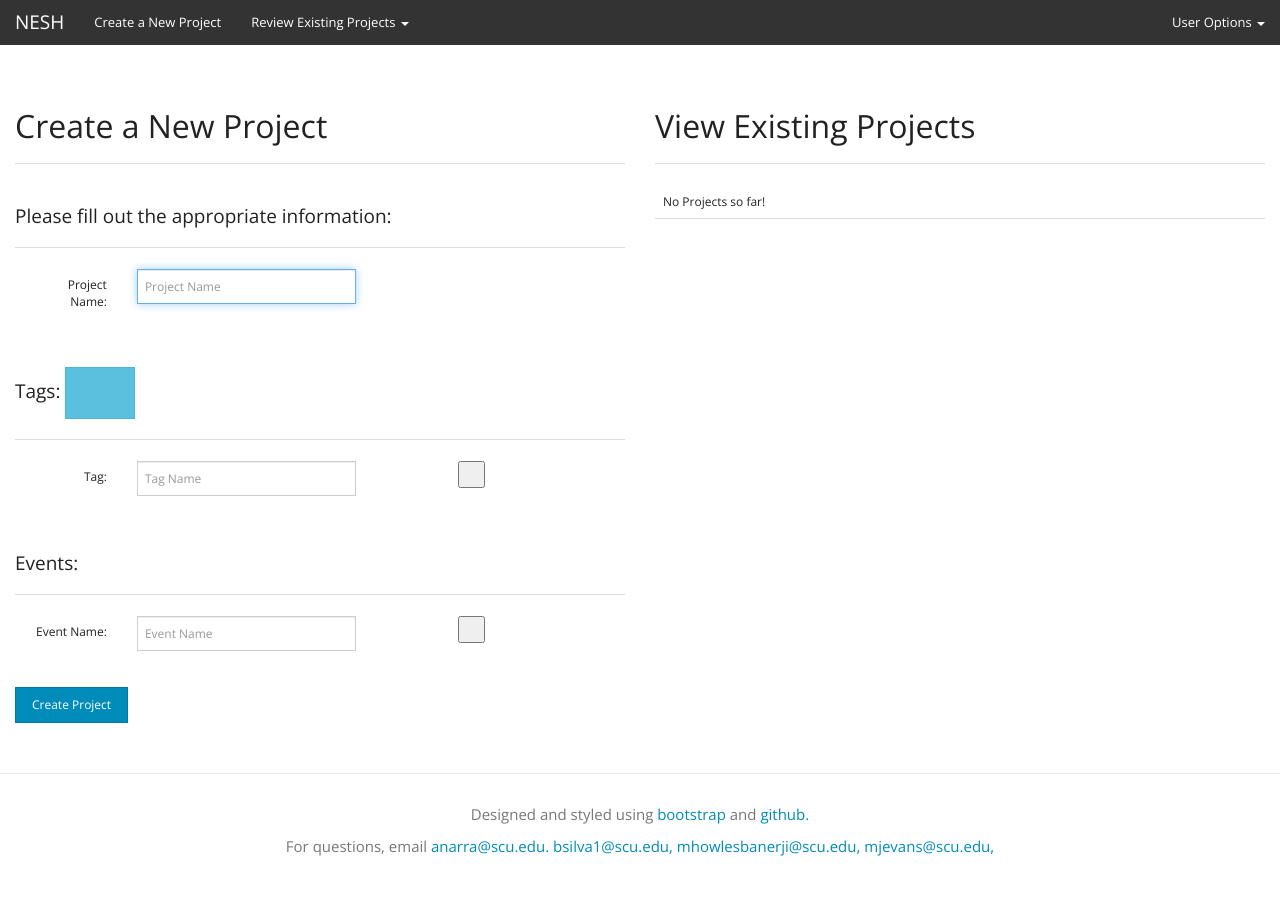
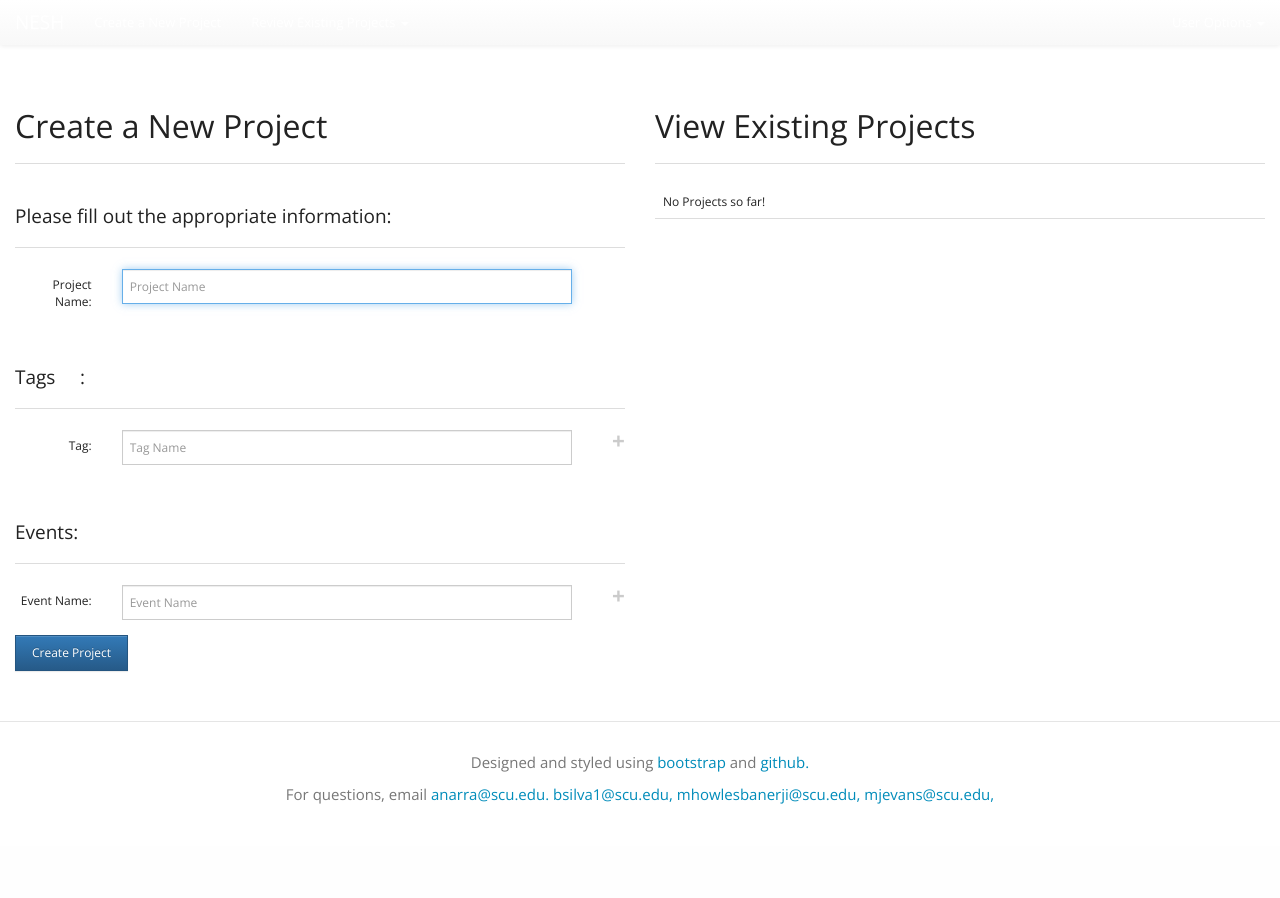
Before and after one commit to mjevans93308/NESH, a PHP site: page /basicPages/first.php in a window 1280 px wide. After the commit the page ends 804 px from the top, so only its background shows below. Run offline with PHP 8.4, Linux system fonts and the light colour scheme; the visitor is signed in with stand-in values (Sample User, id 1); data that the repository does not hold is empty; some libraries are stand-ins or nearby versions; some web fonts are replaced.

Commit message:
Changed the CSS of form on first.php

```diff
--- a/html/basicPages/first.php
+++ b/html/basicPages/first.php
@@ -14,7 +14,7 @@
     <link rel="stylesheet" type="text/css" href="../styles/bootstrap.css">
     <link rel="stylesheet" type="text/css" href="../styles/addon.css">
     <link href="//netdna.bootstrapcdn.com/bootstrap/3.0.0/css/bootstrap-glyphicons.css" rel="stylesheet">
-
+    <link rel="stylesheet" href="//netdna.bootstrapcdn.com/bootstrap/3.1.1/css/bootstrap-theme.min.css">
 </head>
 
 <body>
@@ -82,43 +82,58 @@
         		</div>
 
         		<div class="page-header"><h4>Please fill out the appropriate information:</h4></div>
-        			<form name="newproj" class="form-horizontal" action="../php/projMgmt.php?newproj" method="post">
-						<div class="form-group col-sm-9">
-                        	<label for="projectName" class="col-sm-3 control-label">Project Name:</label>
-                    		<div class="col-sm-7">
+        			<form name="newproj" class="form-horizontal" role="form" action="../php/projMgmt.php?newproj" method="post">
+						<div class="form-group">
+                        	<label for="projectName" class="col-sm-2 control-label">Project Name:</label>
+                    		<div class="col-sm-9">
                       	<input class="form-control" name="projectName" autofocus required="" placeholder="Project Name">
                      		</div>
                       </div>
                       <div style="clear:both"></div>
+
+                     <!--**********************************************************************************
+                     *                     This is the section for Tags                                   *
+                     ***********************************************************************************-->
                 		<div class="page-header">
-                        <h4>Tags:	<button type="button" class="btn btn-info"><span class="glyphicon glyphicon-question-sign"></span></button></h4>
+                        <h4>Tags	<a href="#" class="tip" data-toggle="tooltip" data-placement="right" title="" data-original-title="These are tags universal to the Project! Only 5 Tags are allowed.">
+<span class="glyphicon glyphicon-question-sign"/>
+</a>
+							:</h4>
                       </div>
-                      <div id="dynamicTags">
-                      	<div class="form-group col-sm-9">
-                      		<label for="tag1" class="col-sm-3 control-label">Tag:</label>
-                      		<div class="col-sm-7">
+                      <div id="dynamicTags" >
+                      	<div class="form-group" id="tag1">
+                      		<label for="tag1" class="col-sm-2 control-label">Tag:</label>
+                        		<div class="col-sm-9">
                     				<input class="form-control" name="tag1" id="tag1" placeholder="Tag Name">
+                         		</div>
+                         		<div class="col-sm-1">
+                        			<button type="button" class="close" onClick="addTags('dynamicTags')">&#43;</button>
                       		</div>
                       	</div>
                       </div>
-                    	<div class="col-sm-1">
-                     		 <button type="button" onClick="addTags('dynamicTags')" style="float:left;"><span class="glyphicon glyphicon-plus-sign"></span></button>
-                      </div>
                       <div style="clear:both"></div>
+
+
+                       <!--**********************************************************************************
+                       *                     This is the section for Events                                 *
+                       ************************************************************************************-->
                       <div class="page-header"><h4>Events:</h4></div>
                       <div id="dynamicEvents">
-                      	<div class="form-group col-sm-9">
-                				<label for="eventName1" class="col-sm-3 control-label">Event Name:</label>
-                         		<div class="col-sm-7">
+                      	<div class="form-group" id="event1">
+                				<label for="eventName1" class="col-sm-2 control-label">Event Name:</label>
+                       		<div class="col-sm-9">
                             		<input class="form-control" name="event1" id="event1" placeholder="Event Name">
+                        		</div>
+                        		<div class="col-sm-1">
+                         			<button type="button" class="close" onClick="addEvents('dynamicEvents')">&#43;</button>
                       		</div>
                          	</div>
                       </div>
-                      <div class="col-sm-1">
-                      	<button type="button" onClick="addEvents('dynamicEvents')" style="float:left;"><span class= "glyphicon glyphicon-plus-sign" ></span></button>
-                       </div>
                       <div style="clear:both;"></div>
-                      <br />
+
+                      <!--**********************************************************************************
+                       *              This is the section for Create Project Button                        *
+                       ************************************************************************************-->
                       <button class="btn btn-sm btn-primary" type="submit">Create Project</button>
         			</form>
 			</div>
@@ -174,8 +189,11 @@
         </div>
     </footer>
 
-    <script src="../scripts/jquery-1.11.0.js"></script>
-    <script src="../scripts/bootstrap.js"></script>
+    <script src="../scripts/jquery-1.11.0.js" type="text/javascript"></script>
+    <script src="../scripts/bootstrap.js" type="text/javascript"></script>
+    <script type="text/javascript">
+    	$("[data-toggle=tooltip").tooltip();
+	</script>
     <script>
 		var totTags = 2;
 		var totEvents = 2;
@@ -184,7 +202,7 @@
 
 			var table = document.getElementById(tableID);
 			if(totTags < 6){
-				table.innerHTML = table.innerHTML + "<div class=\"form-group col-sm-9\" id=\"tag"+totTags+"\"><label for=\"tag"+totTags+"\" class=\"col-sm-3 control-label\">Tag:</label><div class=\"col-sm-7\"><input class=\"form-control\" name=\"tag"+totTags+"\" placeholder=\"Tag Name\"></div><button type=\"button\" class=\"close\" onClick=\"deleteTags('tag"+totTags+"')\">&times;</button></div>";                          // limit the user from creating fields more than your limits
+				table.innerHTML =  table.innerHTML + "<div class = \"form-group\" id=\"tag"+totTags+"\"><label for=\"tag"+totTags+"\" class=\"col-sm-2 control-label\">Tag Name:</label><div class=\"col-sm-9\"><input class=\"form-control\" name=\"tag"+totTags+"\" placeholder=\"Tag Name\"></div><div class = \"col-sm-1\"><button type=\"button\" class=\"close\" onClick=\"deleteTags('tag"+totTags+"')\">&times;</button></div></div></div>";                         // limit the user from creating fields more than your limits
 			totTags = totTags + 1;
 			}
 			else{
@@ -196,7 +214,7 @@
 
 			var table = document.getElementById(tableID);
 
-			table.innerHTML = table.innerHTML + "<div class=\"form-group col-sm-9\" id=\"event"+totEvents+"\"><label for=\"eventName"+totEvents+"\" class=\"col-sm-3 control-label\">Event Name:</label><div class=\"col-sm-7\"><input class=\"form-control\" name=\"event"+totEvents+"\" placeholder=\"Event Name\"></div><button type=\"button\" class=\"close\" onClick=\"deleteEvents('event"+totEvents+"')\">&times;</button></div>";                          // limit the user from creating fields more than your limits
+			table.innerHTML = table.innerHTML + "<div class = \"form-group\" id=\"event"+totEvents+"\"><label for=\"eventName"+totEvents+"\" class=\"col-sm-2 control-label\">Event Name:</label><div class=\"col-sm-9\"><input class=\"form-control\" name=\"event"+totEvents+"\" placeholder=\"Event Name\"></div><div class = \"col-sm-1\"><button type=\"button\" class=\"close\" onClick=\"deleteEvents('event"+totEvents+"')\">&times;</button></div></div></div>";
 			totEvents = totEvents + 1;
 		}
 
```
Lines whose indentation alone changed are shown as unchanged.
